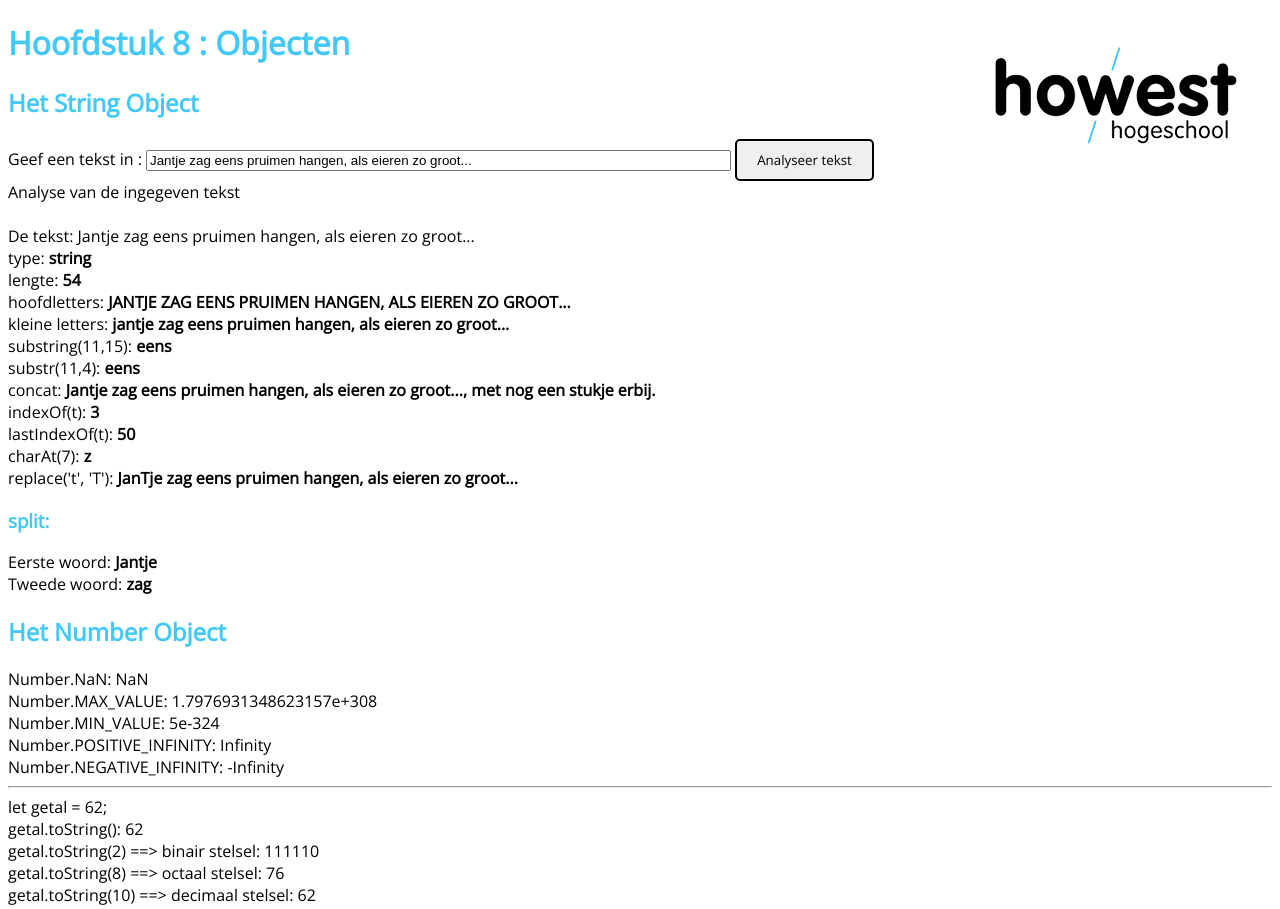
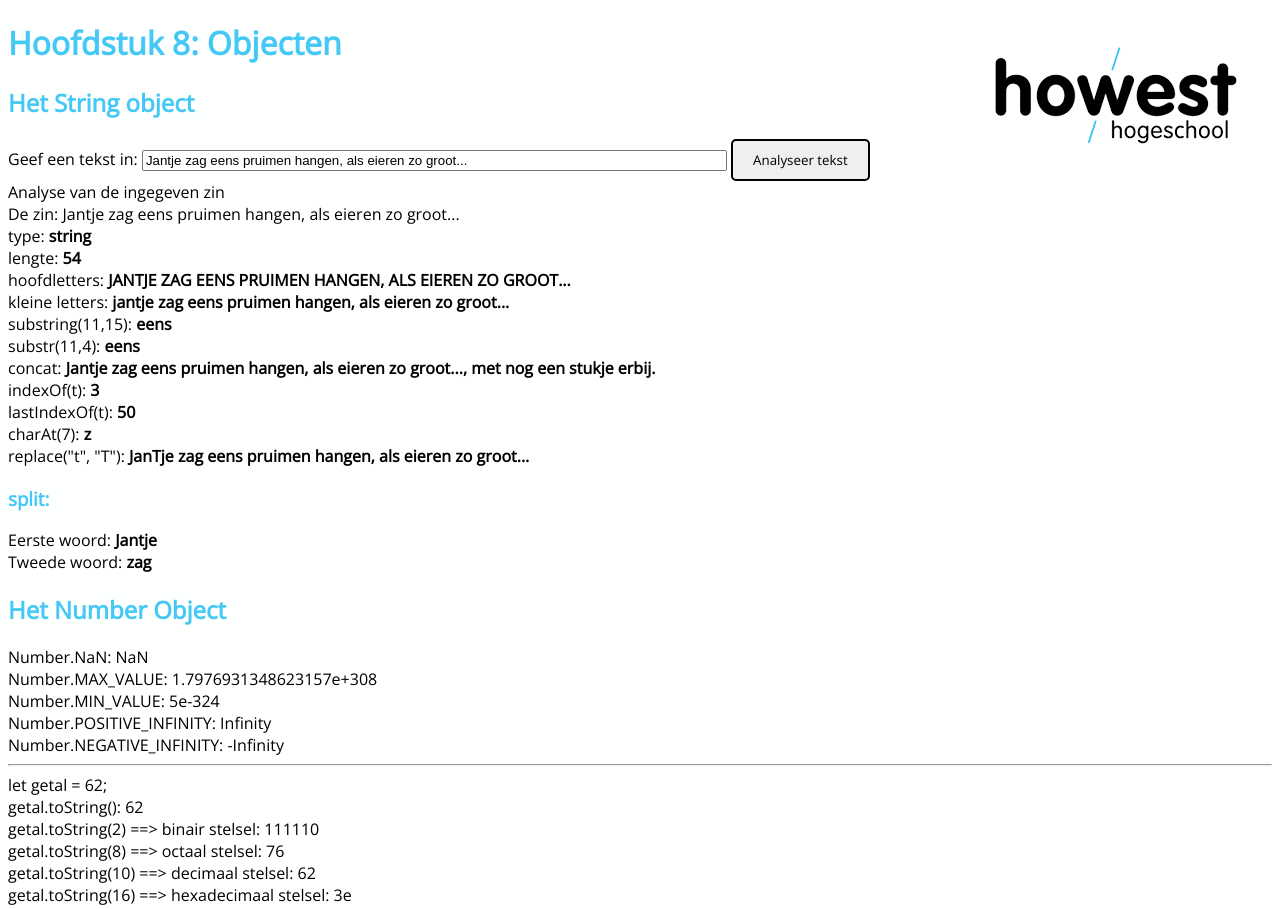
Before and after one commit to howest-gp-wfa/cu-Objecten, a plain HTML site: page index.html in a window 1280 px wide. Shown: the top 909 px of the page. Drawn offline with nearby package versions, Linux system fonts and the light colour scheme.

Commit message:
Update conventions string example

```diff
--- a/index.html
+++ b/index.html
@@ -1,27 +1,25 @@
 <!DOCTYPE html>
-<html lang="en">
+<html lang="nl">
 
 <head>
   <meta charset="UTF-8">
   <meta name="viewport" content="width=device-width, initial-scale=1.0">
   <meta http-equiv="X-UA-Compatible" content="ie=edge">
   <link rel="stylesheet" href="css/style.css" />
-  <!-- Inlezen functiebibliotheek -->
-  <script srs="js/berekeningen.js"></script>
-  <!-- Inlezen scriptfile, gebruik makend van de functiebibliotheek-->
+  <!-- Inlezen scriptfile-->
   <script src="js/script.js"></script>
   <title>Objecten</title>
 </head>
 
 <body>
-  <img src="img/logohowest.png" alt="LogoHowest" class='float-right' />
-  <h1>Hoofdstuk 8 : Objecten</h1>
-  <h2>Het String Object</h2>
-  <label for="ingave">Geef een tekst in :</label>
-  <input id="ingave" size="70" type="text">
+  <img src="img/logohowest.png" alt="LogoHowest" class="float-right" />
+  <h1>Hoofdstuk 8: Objecten</h1>
+  <h2>Het String object</h2>
+  <label for="sentence">Geef een tekst in:</label>
+  <input id="sentence" size="70" type="text">
 
-  <button id="string-analyseer">Analyseer tekst</button>
-  <div id="string-analyse"></div>
+  <button id="analyse-sentence">Analyseer tekst</button>
+  <div id="analysis"></div>
   <h2>Het Number Object</h2>
   <div id="number-voorbeeld"></div>
   <h2>Het Math Object</h2>
--- a/js/script.js
+++ b/js/script.js
@@ -1,42 +1,41 @@
-'use strict';
-window.addEventListener('load', initialize);
+"use strict";
+
+window.addEventListener("load", initialize);
 
 // Globale Variabelen
-  let divStringAnalyse;
-  let txtIngave;
+  let divAnalysis;
+  let inpSentence;
   let divNumberVoorbeeld;
   let divMathVoorbeeld;
   let divObjectVoorbeeld;
 
 // Functies
 function initialize() {
-    // Lokale variabelen
-    let btnStringAnalyseer;
 
-    // Inlezen DOM-elementen
-    divStringAnalyse = document.getElementById('string-analyse');
-    txtIngave = document.getElementById('ingave');
-    btnStringAnalyseer = document.getElementById('string-analyseer');
-    divNumberVoorbeeld = document.getElementById('number-voorbeeld');
+    const btnAnalyseSentence = document.getElementById("analyse-sentence");
+    divAnalysis = document.getElementById("analysis");
+    inpSentence = document.getElementById("sentence");
+
+    divNumberVoorbeeld = document.getElementById("number-voorbeeld");
     divMathVoorbeeld = document.getElementById("math-voorbeeld");
     divObjectVoorbeeld = document.querySelector("#object-voorbeeld");
 
     // Toevoegen Event-Listeners
-    btnStringAnalyseer.addEventListener('click', toonAnalyse);
+    btnAnalyseSentence.addEventListener("click", displayAnalysis);
 
     // Toevoegen van content
-    txtIngave.value = 'Jantje zag eens pruimen hangen, als eieren zo groot...';
+    inpSentence.value = "Jantje zag eens pruimen hangen, als eieren zo groot...";
 
-    // Uivoeren van functies
+    // Uitvoeren van functies
+    displayAnalysis();
     toonNumberVoorbeeld();
     toonMathVoorbeeld();
-    toonAnalyse();
 }
 
 function ToonObjectVoorbeeld() {
     const berg = {"Naam" : "Tourmalet", "Land" : "Frankrijk", "Hoogte" : 2115, "Opgefietst" : false};
     divObjectVoorbeeld.innerHTML = `dot.notatie => berg.Naam => ${berg.Naam} <br/>`;
-    divObjectVoorbeeld.innerHTML += `array-notatie => berg['Opgefietst'] => ${berg['Opgefietst']} <br/>`;
+    divObjectVoorbeeld.innerHTML += `array-notatie => berg["Opgefietst"] => ${berg["Opgefietst"]} <br/>`;
     // Weergave in de console => Object visualiseren
     console.log(berg);
     // Doorlussen van  het object
@@ -55,7 +54,7 @@ function toonMathVoorbeeld() {
   let getal1 = 8;
   let getal2 = 2;
   let getal3 = -2.89;
-  let tekst = '';
+  let tekst = "";
 
   tekst =   `getal1: ${getal1}<br />
             getal2: ${getal2}<br />
@@ -82,27 +81,29 @@ function toonNumberVoorbeeld() {
 }
 
 
-function toonAnalyse() {
-    // Lokale variabelen
-    let tekst = txtIngave.value;
-    let reeks = new Array();
-    let analyse = `De tekst: ${tekst}<br />
-              type: <b>  ${typeof (tekst)}  </b><br />
-              lengte: <b> ${tekst.length} </b><br />
-              hoofdletters: <b>  ${tekst.toUpperCase()} </b><br />
-              kleine letters: <b> ${tekst.toLowerCase()} </b><br />
-              substring(11,15): <b>  ${tekst.substring(11, 15)} </b><br />
-              substr(11,4): <b>  ${tekst.substr(11, 4)} </b><br />
-              concat: <b> ${tekst.concat(', met nog een stukje erbij.')} </b><br />
-              indexOf(t): <b> ${tekst.indexOf('t')} </b><br />
-              lastIndexOf(t): <b> ${tekst.lastIndexOf("t")} </b><br />
-              charAt(7): <b> ${tekst.charAt(7)} </b><br />
-              replace('t', 'T'): <b> ${tekst.replace("t", "T")} </b><br />`
+function displayAnalysis() {
 
-              reeks = tekst.split(' ');
+    const sentence = inpSentence.value;
+    let words = [];
+
+    let analyse = `De zin: ${sentence}<br />
+              type: <b>  ${typeof (sentence)}  </b><br />
+              lengte: <b> ${sentence.length} </b><br />
+              hoofdletters: <b>  ${sentence.toUpperCase()} </b><br />
+              kleine letters: <b> ${sentence.toLowerCase()} </b><br />
+              substring(11,15): <b>  ${sentence.substring(11, 15)} </b><br />
+              substr(11,4): <b>  ${sentence.substr(11, 4)} </b><br />
+              concat: <b> ${sentence.concat(", met nog een stukje erbij.")} </b><br />
+              indexOf(t): <b> ${sentence.indexOf("t")} </b><br />
+              lastIndexOf(t): <b> ${sentence.lastIndexOf("t")} </b><br />
+              charAt(7): <b> ${sentence.charAt(7)} </b><br />
+              replace("t", "T"): <b> ${sentence.replace("t", "T")} </b><br />`;
+
+              words = sentence.split(" ");
 
               analyse += `<h3>split:</h3>
-                          Eerste woord: <b> ${reeks[0]} </b><br />
-                          Tweede woord: <b> ${reeks[1]} </b><br />`;
-    divStringAnalyse.innerHTML = `Analyse van de ingegeven tekst<br /><br />${analyse} `;
+                          Eerste woord: <b> ${words[0]} </b><br />
+                          Tweede woord: <b> ${words[1]} </b><br />`;
+
+    divAnalysis.innerHTML = `Analyse van de ingegeven zin<br />${analyse}`;
 }
```
